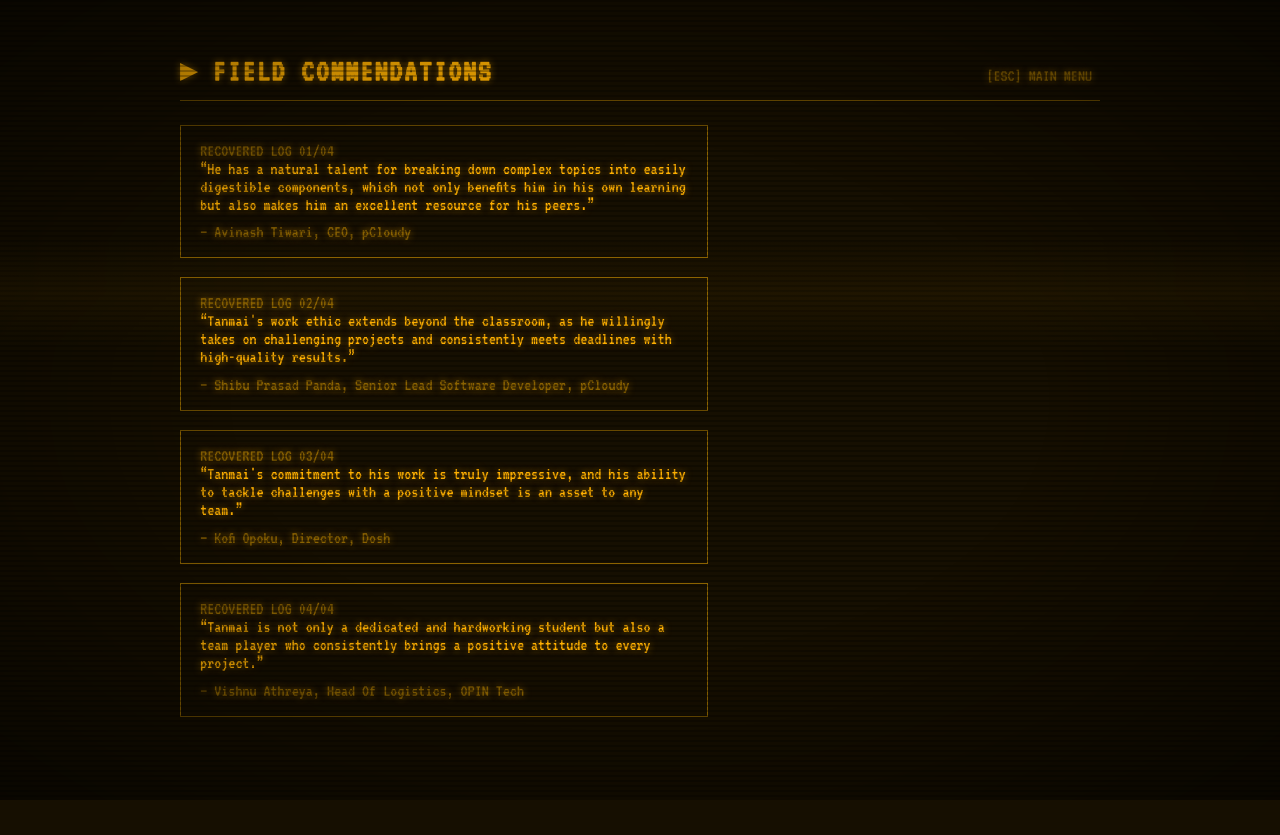
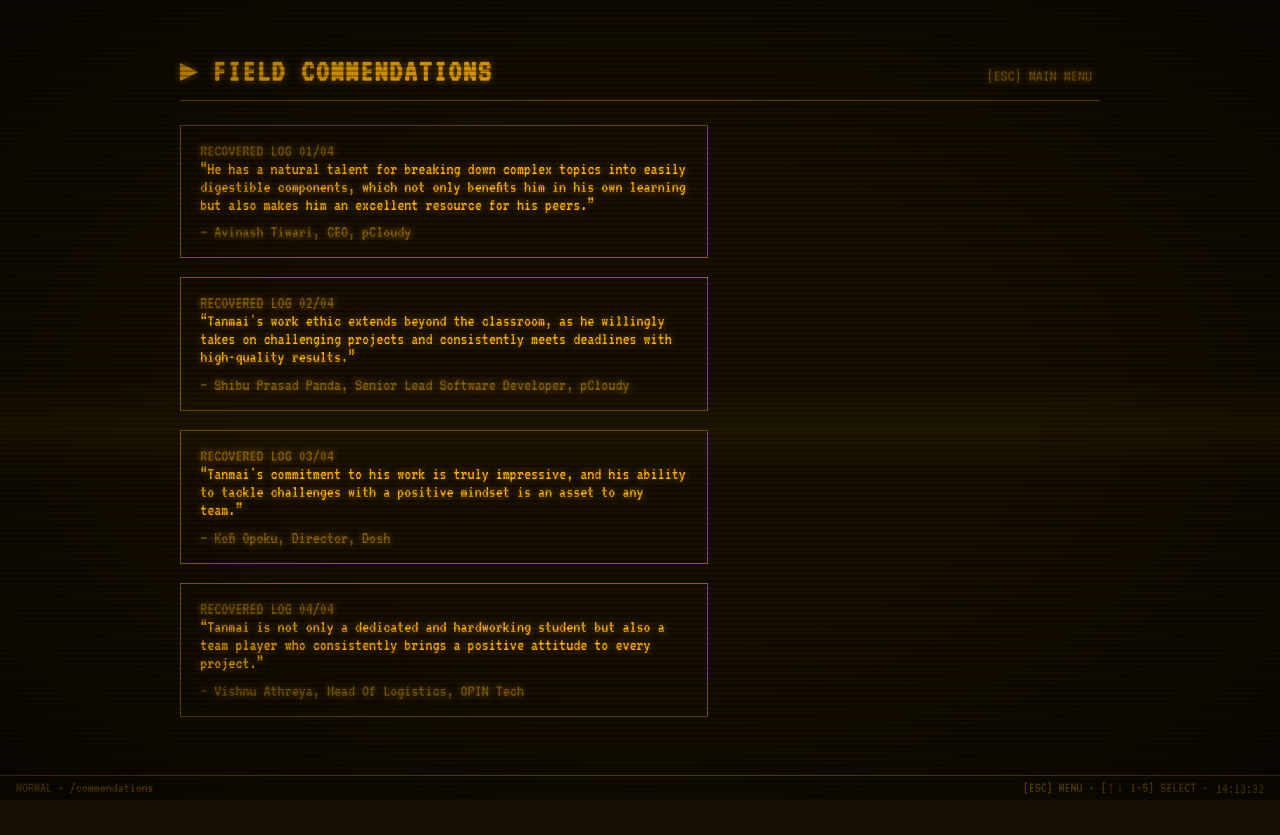
Before and after one commit to metanmai/personal-portfolio, a React (Vite) app: page /commendations in a window 1280 px wide. Before the commit the page ends 800 px from the top, so only its background shows below. Built offline with nearby package versions, Linux system fonts and the light colour scheme.

Commit message:
feat: boot every visit, status bar, route redraw wipe

```diff
--- a/src/App.jsx
+++ b/src/App.jsx
@@ -1,5 +1,7 @@
 import { useEffect, useState } from 'react';
-import { BrowserRouter, Routes, Route, useNavigate } from 'react-router-dom';
+import { BrowserRouter, Routes, Route, useNavigate, useLocation } from 'react-router-dom';
+import styled, { keyframes } from 'styled-components';
+import PropTypes from 'prop-types';
 import { SettingsProvider } from './settings.jsx';
 import Terminal from './components/Terminal/Terminal.jsx';
 import MainMenu from './components/MainMenu/MainMenu.jsx';
@@ -11,6 +13,7 @@ import Calibration from './components/screens/Calibration.jsx';
 import FileCorrupted from './components/screens/FileCorrupted.jsx';
 import SystemFault from './components/SystemFault.jsx';
 import BootSequence from './components/BootSequence/BootSequence.jsx';
+import StatusBar from './components/StatusBar/StatusBar.jsx';
 
 const EscToMenu = () => {
     const navigate = useNavigate();
@@ -30,13 +33,33 @@ const EscToMenu = () => {
     return null;
 };
 
+const redraw = keyframes`
+    from { clip-path: inset(0 0 100% 0); opacity: 0.4; }
+    to { clip-path: inset(0 0 0% 0); opacity: 1; }
+`;
+
+const Redraw = styled.div`
+    padding-bottom: 3rem; /* clear the fixed StatusBar */
+    animation: ${redraw} 0.3s steps(12);
+
+    @media (prefers-reduced-motion: reduce) {
+        animation: none;
+    }
+`;
+
+const RouteRedraw = ({ children }) => {
+    const location = useLocation();
+    return <Redraw key={location.pathname}>{children}</Redraw>;
+};
+
+RouteRedraw.propTypes = {
+    children: PropTypes.node.isRequired,
+};
+
 function App() {
-    const [booted, setBooted] = useState(
-        () => sessionStorage.getItem('termlink-booted') === 'true'
-    );
+    const [booted, setBooted] = useState(false);
 
     const handleBootDone = () => {
-        sessionStorage.setItem('termlink-booted', 'true');
         setBooted(true);
     };
 
@@ -48,6 +71,7 @@ function App() {
                 <BrowserRouter>
                     <Terminal>
                         <EscToMenu />
+                        <RouteRedraw>
                             <SystemFault>
                                 <Routes>
                                     <Route path="/" element={<MainMenu />} />
@@ -59,6 +83,8 @@ function App() {
                                     <Route path="*" element={<FileCorrupted />} />
                                 </Routes>
                             </SystemFault>
+                        </RouteRedraw>
+                        <StatusBar />
                     </Terminal>
                 </BrowserRouter>
             )}
--- a/src/components/BootSequence/BootSequence.jsx
+++ b/src/components/BootSequence/BootSequence.jsx
@@ -43,14 +43,14 @@ const BootSequence = ({ onDone }) => {
         }
         const id = setInterval(() => {
             setLineCount((n) => (n >= bootLines.length ? n : n + 1));
-        }, 180);
+        }, 110);
         return () => clearInterval(id);
         // eslint-disable-next-line react-hooks/exhaustive-deps
     }, []);
 
     useEffect(() => {
         if (lineCount >= bootLines.length) {
-            const t = setTimeout(finish, 700);
+            const t = setTimeout(finish, 400);
             return () => clearTimeout(t);
         }
         return undefined;
--- /dev/null
+++ b/src/components/StatusBar/StatusBar.jsx
@@ -0,0 +1,49 @@
+import styled from 'styled-components';
+import { useLocation } from 'react-router-dom';
+import { useClock } from '../../hooks/useClock.js';
+
+const Bar = styled.footer`
+    position: fixed;
+    bottom: 0;
+    left: 0;
+    right: 0;
+    z-index: 50;
+    background: var(--bg);
+    border-top: 1px solid var(--dim);
+    color: var(--dim);
+    font-size: 0.85em;
+    padding: 0.25rem 1rem;
+    display: flex;
+    justify-content: space-between;
+    gap: 1rem;
+    text-shadow: none;
+`;
+
+const Right = styled.div`
+    display: flex;
+    gap: 0.5rem;
+    align-items: center;
+`;
+
+const Hints = styled.span`
+    @media (max-width: 600px) {
+        display: none;
+    }
+`;
+
+const StatusBar = () => {
+    const { pathname } = useLocation();
+    const clock = useClock();
+
+    return (
+        <Bar>
+            <span>NORMAL · {pathname}</span>
+            <Right>
+                <Hints>{'[ESC] MENU · [↑↓ 1-5] SELECT ·'}</Hints>
+                <span>{clock}</span>
+            </Right>
+        </Bar>
+    );
+};
+
+export default StatusBar;
--- /dev/null
+++ b/src/hooks/useClock.js
@@ -0,0 +1,18 @@
+import { useEffect, useState } from 'react';
+
+const format = () => new Date().toTimeString().slice(0, 8);
+
+const useClock = () => {
+    const [time, setTime] = useState(() => format());
+
+    useEffect(() => {
+        const id = setInterval(() => {
+            setTime(format());
+        }, 1000);
+        return () => clearInterval(id);
+    }, []);
+
+    return time;
+};
+
+export { useClock };
```
Lines whose indentation alone changed are shown as unchanged.
